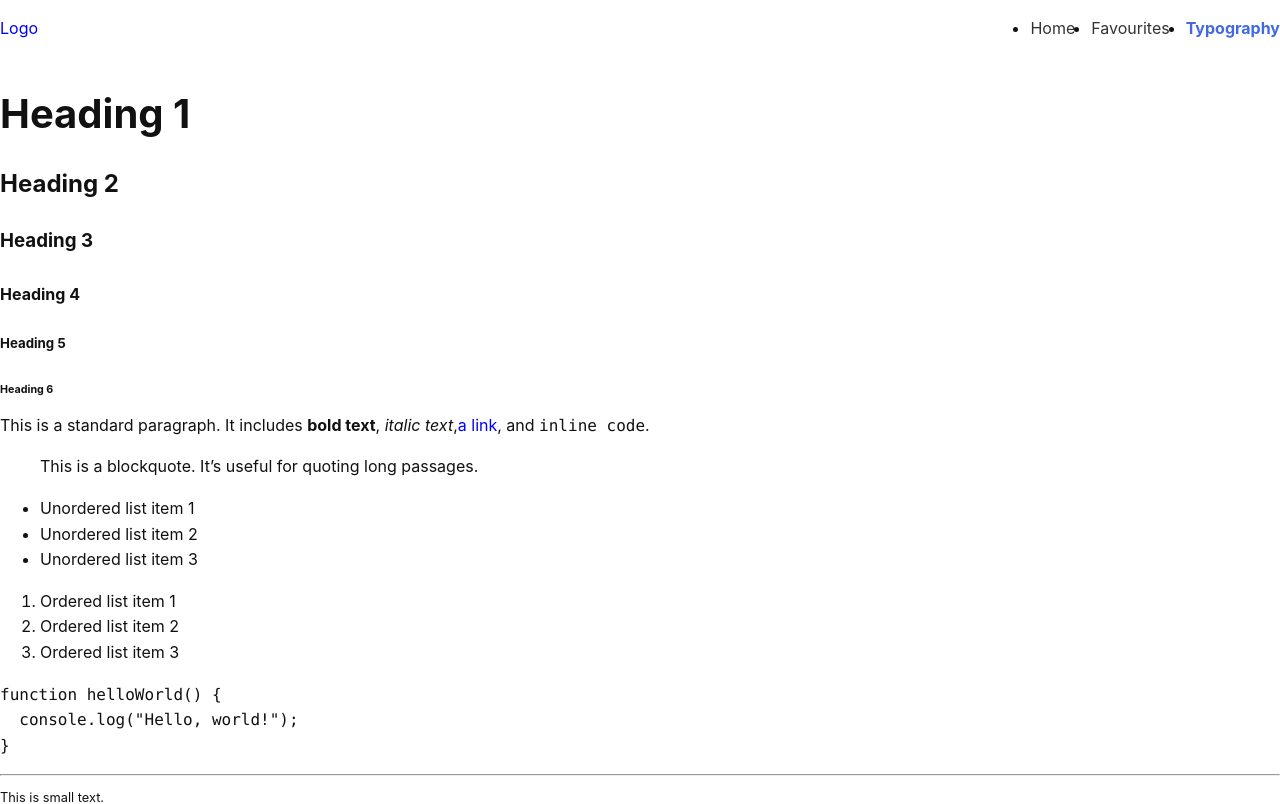
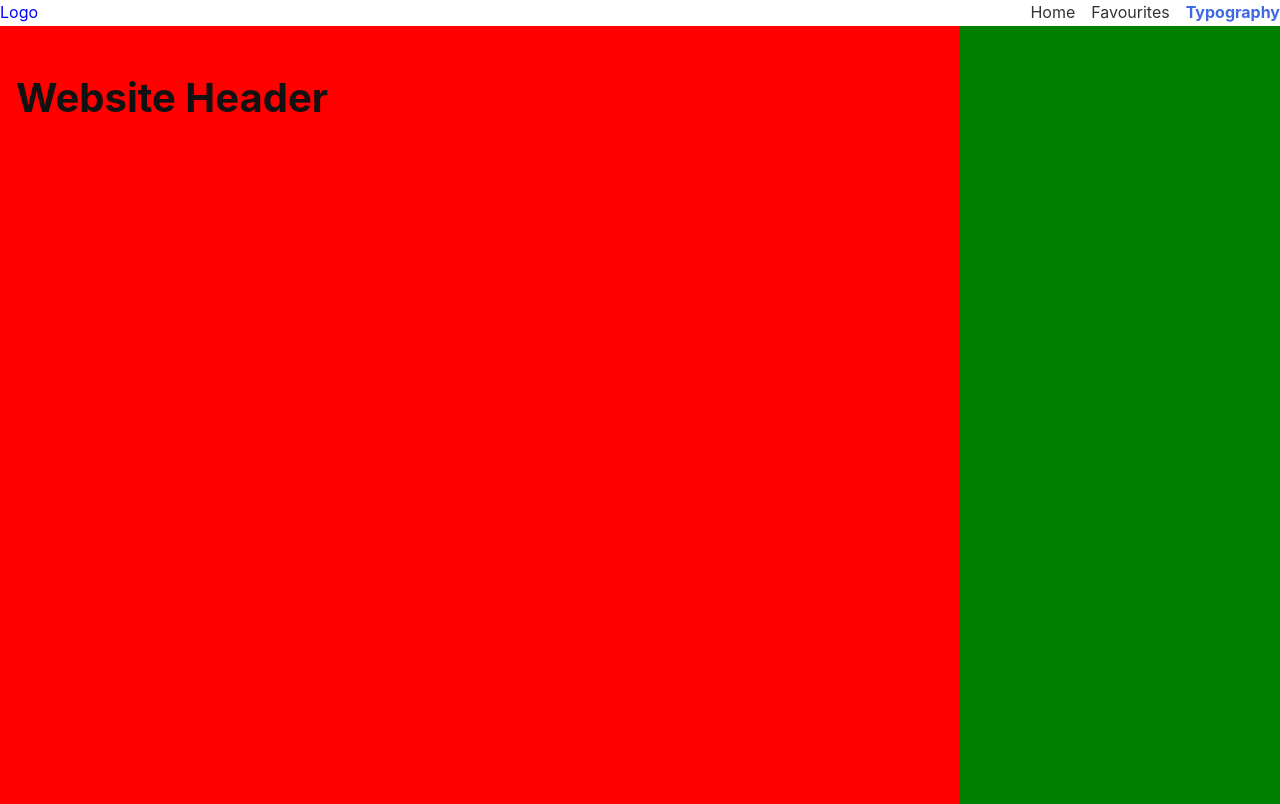
Before and after one commit to hellosamstimpson/react-vibe, a React (Vite) app: page /typography in a window 1280 px wide. Shown: the top 804 px of the page. Built offline with nearby package versions, Linux system fonts and the light colour scheme.

Commit message:
Added header concept trying to copy basecamp layout as a goal for learning grid...

```diff
--- a/src/css/_layout.scss
+++ b/src/css/_layout.scss
@@ -0,0 +1,15 @@
+ // Header
+
+ .layout {
+     display: grid;
+     grid-template-columns: repeat(12, 1fr);
+     grid-column-gap: 1fr; // Or use a fixed unit like 1rem if preferred
+     min-height: 100vh;
+     background-color: green;
+ }
+
+ .layout__header {
+     grid-column: 1 / span 9;
+     background-color: red;
+     padding: 1rem;
+ }
--- a/src/css/main.scss
+++ b/src/css/main.scss
@@ -20,6 +20,9 @@
     &__links {
         display: flex;
         gap: 1rem;
+        padding: 0;
+        margin: 0;
+        list-style: none;
     }
 
     &__link {
--- a/src/pages/Typography.jsx
+++ b/src/pages/Typography.jsx
@@ -3,7 +3,14 @@ import TypographyTest from "../components/TypographyTest"
 function Typography() {
     return (
         <div>
-            <TypographyTest />
+            <div className="layout">
+                <header className="layout__header">
+                    <h1>Website Header</h1>
+                </header>
+            </div>
+            <main>
+                <TypographyTest />
+            </main>
         </div>
     )
 }
```
